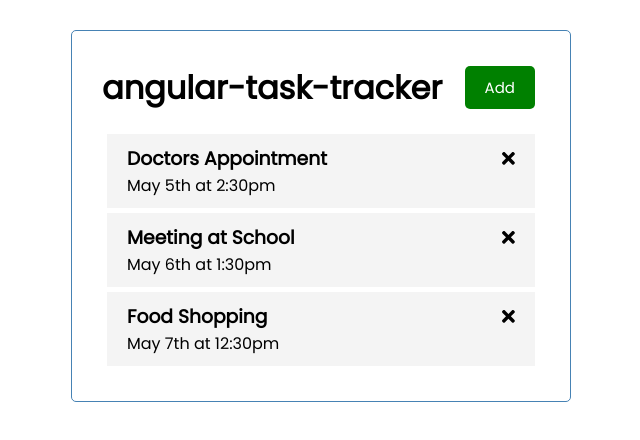
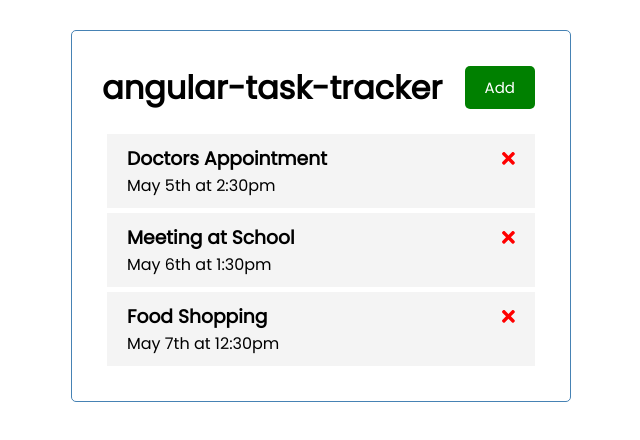
Before and after one commit to francosbenitez/angular-task-tracker, an Angular app: page / in a window 1280 px wide. Shown: the top 440 px of the page, without its empty margins (319-959 px from the left). Built offline with nearby package versions, Linux system fonts and the light colour scheme.

Commit message:
feat: add observables

```diff
--- a/src/app/components/task-item/task-item.component.html
+++ b/src/app/components/task-item/task-item.component.html
@@ -2,7 +2,10 @@
 <div class="task">
   <h3>
     {{ task.text }}
-    <fa-icon [icon]="faTimes"></fa-icon>
+    <fa-icon
+      [ngStyle]="{'color': 'red'}"
+      [icon]="faTimes"
+    ></fa-icon>
   </h3>
   <p>
     {{ task.day }}
--- a/src/app/components/tasks/tasks.component.ts
+++ b/src/app/components/tasks/tasks.component.ts
@@ -1,6 +1,7 @@
 import { Component, OnInit } from '@angular/core';
 import { Task } from '../../Task'
-import { TASKS } from '../../mock-tasks'
+// import { TASKS } from '../../mock-tasks'
+import { TaskService } from '../../services/task.service'
 
 @Component({
   selector: 'app-tasks',
@@ -8,11 +9,13 @@ import { TASKS } from '../../mock-tasks'
   styleUrls: ['./tasks.component.css']
 })
 export class TasksComponent implements OnInit {
-  tasks: Task[] = TASKS;
+  // tasks: Task[] = TASKS;
+  tasks: Task[] = [];
 
-  constructor() { }
+  constructor(private taskService: TaskService) { }
 
   ngOnInit(): void {
+    this.taskService.getTasks().subscribe((tasks) => (this.tasks = tasks));
   }
 
 }
--- /dev/null
+++ b/src/app/services/task.service.ts
@@ -0,0 +1,18 @@
+import { Injectable } from '@angular/core';
+import { Observable, of } from 'rxjs'
+import { Task } from '../Task'
+import { TASKS } from '../mock-tasks'
+
+@Injectable({
+  providedIn: 'root'
+})
+export class TaskService {
+
+  constructor() { }
+
+  // We create a function here
+  getTasks(): Observable<Task[]> {
+    const tasks = of(TASKS)
+    return tasks
+  }
+}
```
Also changed, not shown: 1 other file (tests, documents, lock files or other folders).
